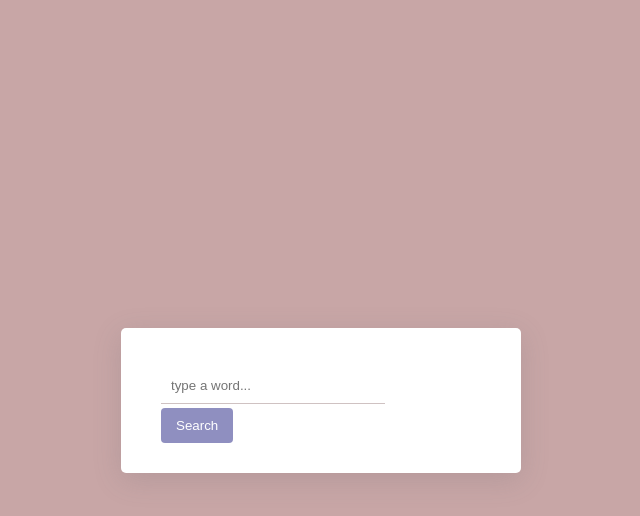
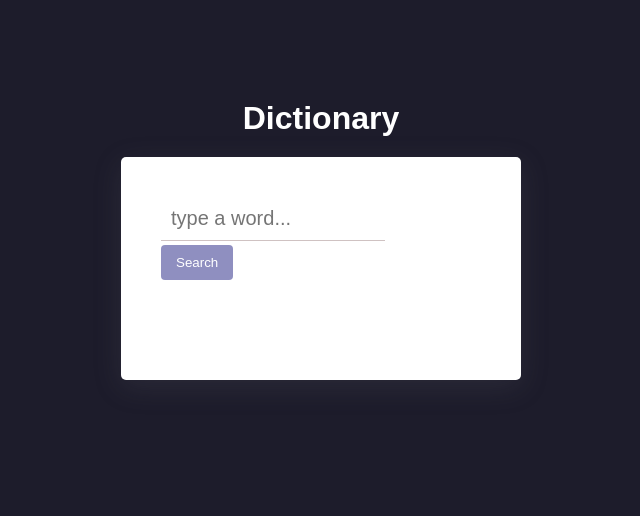
Before and after one commit to sahil-github001/dictionayApp-using-api, a plain HTML site: page index.html in a window 1280 px wide. Shown: the whole page, without its empty margins (319-959 px from the left). Drawn offline with Linux system fonts and the light colour scheme.

Commit message:
background updated

```diff
--- a/index.html
+++ b/index.html
@@ -11,8 +11,10 @@
 </head>
 
 <body>
+
     <audio id="sound"></audio>
     <div class="container">
+        <h1>Dictionary</h1>
         <div class="search-body">
             <input type="text" placeholder="type a word..." id="inp-word">
             <button id="searchBtn">Search</button>
--- a/script.js
+++ b/script.js
@@ -27,7 +27,6 @@ btn.addEventListener('click', () => {
     .catch((err) => {
         result.innerHTML = `<h1 style="color:red;">no result found</h1>`
     })
-
 })
 
 function play(){
--- a/style.css
+++ b/style.css
@@ -5,18 +5,23 @@
 }
 body {
 	font-family: sans-serif;
-	background-color: #c8a6a6;
-
+	background-color: #1d1c2b;
 }
 .container{
     width: 100vw;
     height: 100vh;
     display: flex;
-    justify-content: center;
+    /* justify-content: center; */
     align-items: center;
     flex-direction: column;
+    padding-top: 100px;
+}
+.container h1{
+    color: white;
+
 }
 .search-body{
+    margin-top: 20px;
     background-color: white;
     width: 400px;
     height: auto;
@@ -24,6 +29,7 @@ body {
     padding: 30px 40px;
     padding-top: 40px;
     border-radius: 5px;
+    padding-bottom: 100px;
 }
 .search-body input{
     width: 70%;
@@ -33,6 +39,8 @@ body {
     border-bottom: 1px solid rgb(207, 194, 194);
     display: inline-block;
     margin-right: 20px;
+    font-weight: 500;
+    font-size: 20px;
 }
 .search-body button{
     margin-top: 4px;
```
